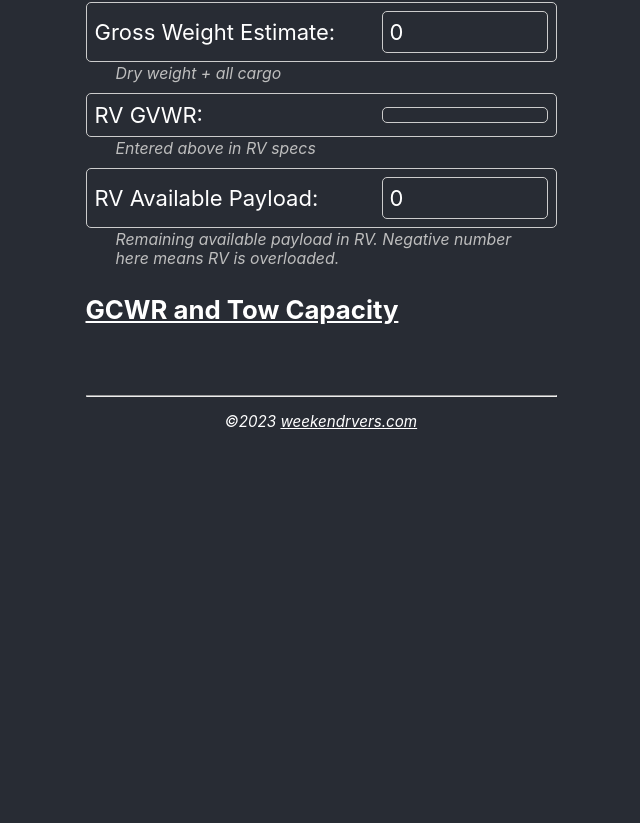
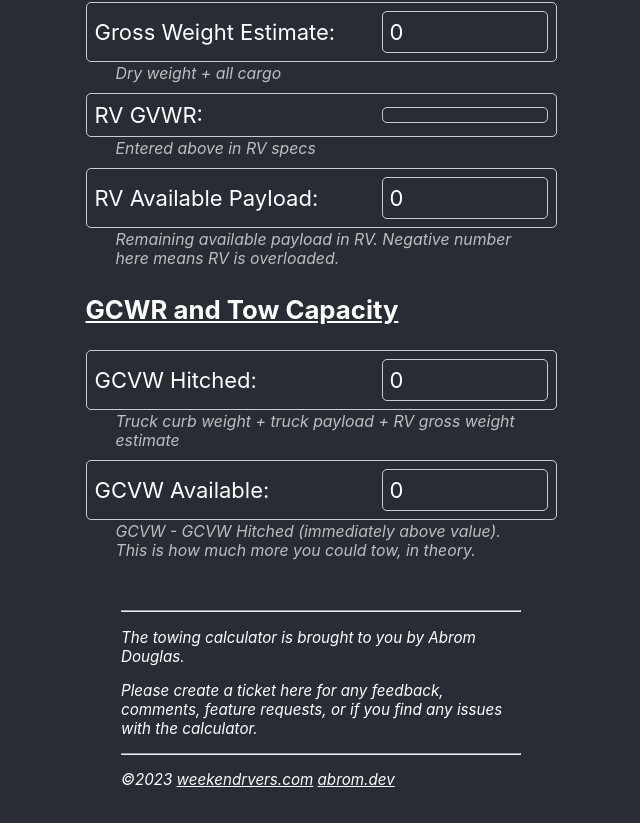
Before and after one commit to iamabrom/towcalculator, a React (Create React App) app in the folder tow-calculator/: page / in a window 1280 px wide. Shown: the part 2190-3013 px from the top of the page, without its empty margins (319-959 px from the left). Before the commit the page ends 2661 px from the top, so only its background shows below. Built offline with nearby package versions, Linux system fonts and the light colour scheme.

Commit message:
Final push to prod

```diff
--- a/tow-calculator/src/App.css
+++ b/tow-calculator/src/App.css
@@ -103,8 +103,11 @@ input[type="number"],
 .footer {
   font-size: .69em;
   font-style: italic;
-  text-align: center;
-  margin-top: 70px;
+  text-align: left;
+  margin-top: 50px;
+  max-width: 400px;
+  margin-left: auto;
+  margin-right: auto;
 }
 
 .footer a:link {
--- a/tow-calculator/src/Calculator.tsx
+++ b/tow-calculator/src/Calculator.tsx
@@ -71,6 +71,8 @@ const Calculator = () => {
   const [truckPayloadLeftover, settruckPayloadLeftover] = useState<number>(0);
   const [rvGrossWeightEstimate, setrvGrossWeightEstimate] = useState<number>(0);
   const [rvAvailablePayload, setrvAvailablePayload] = useState<number>(0);
+  const [GCVWHitched, setGCVWHitched] = useState<number>(0);
+  const [GCVWAvailable, setGCVWAvailable] = useState<number>(0);
 
   // ============================ Local storage for all user inputs ============================
   useEffect(() => {
@@ -119,6 +121,8 @@ const Calculator = () => {
         CALrvPayloadFoodClothesMisc
     );
     setrvAvailablePayload(CALrvGVWR - rvGrossWeightEstimate);
+    setGCVWHitched(truckCurbWeight + truckTotalPayload + rvGrossWeightEstimate);
+    setGCVWAvailable(CALtruckGCWR - GCVWHitched);
   }, [
     truckGVWR,
     truckPayloadCapacity,
@@ -137,6 +141,8 @@ const Calculator = () => {
     rvPayloadBatteries,
     rvPayloadCampingGear,
     rvPayloadFoodClothesMisc,
+    truckCurbWeight,
+    GCVWHitched,
   ]);
 
   // const formatNumber = (num) => {
@@ -356,12 +362,36 @@ const Calculator = () => {
       </div>
       {/* ============================ GCWR and Tow Capacity ============================ */}
       <h3>GCWR and Tow Capacity</h3>
+      <div className="input-group">
+        <span className="result-label">GCVW Hitched:</span>
+        <span className="result-value">{GCVWHitched.toLocaleString()}</span>
+      </div>
+      <div className="HelpText">
+        Truck curb weight + truck payload + RV gross weight estimate
+      </div>
+      <div className="input-group">
+        <span className="result-label">GCVW Available:</span>
+        <span className="result-value">{GCVWAvailable.toLocaleString()}</span>
+      </div>
+      <div className="HelpText">
+        GCVW - GCVW Hitched (immediately above value). This is how much more you
+        could tow, in theory.
+      </div>
       <div className="footer">
+        <hr></hr>
+        <p>The towing calculator is brought to you by Abrom Douglas.</p>
+        <p>
+          Please create a ticket here for any feedback, comments, feature
+          requests, or if you find any issues with the calculator.
+        </p>
         <hr></hr>
         <p>
           ©2023{" "}
           <a href="https://weekendrvers.com" target="_blank">
             weekendrvers.com
+          </a>{" "}
+          <a href="https://abrom.dev" target="_blank">
+            abrom.dev
           </a>
         </p>
       </div>
```
